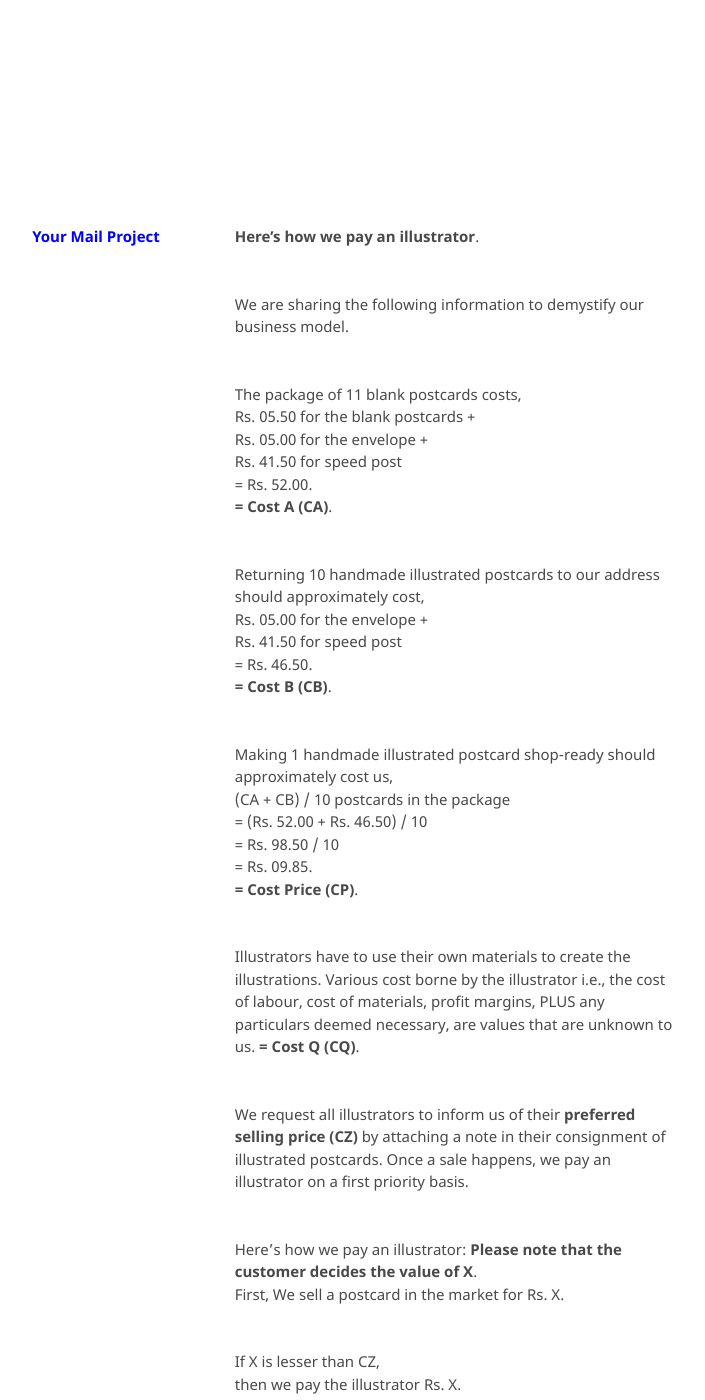
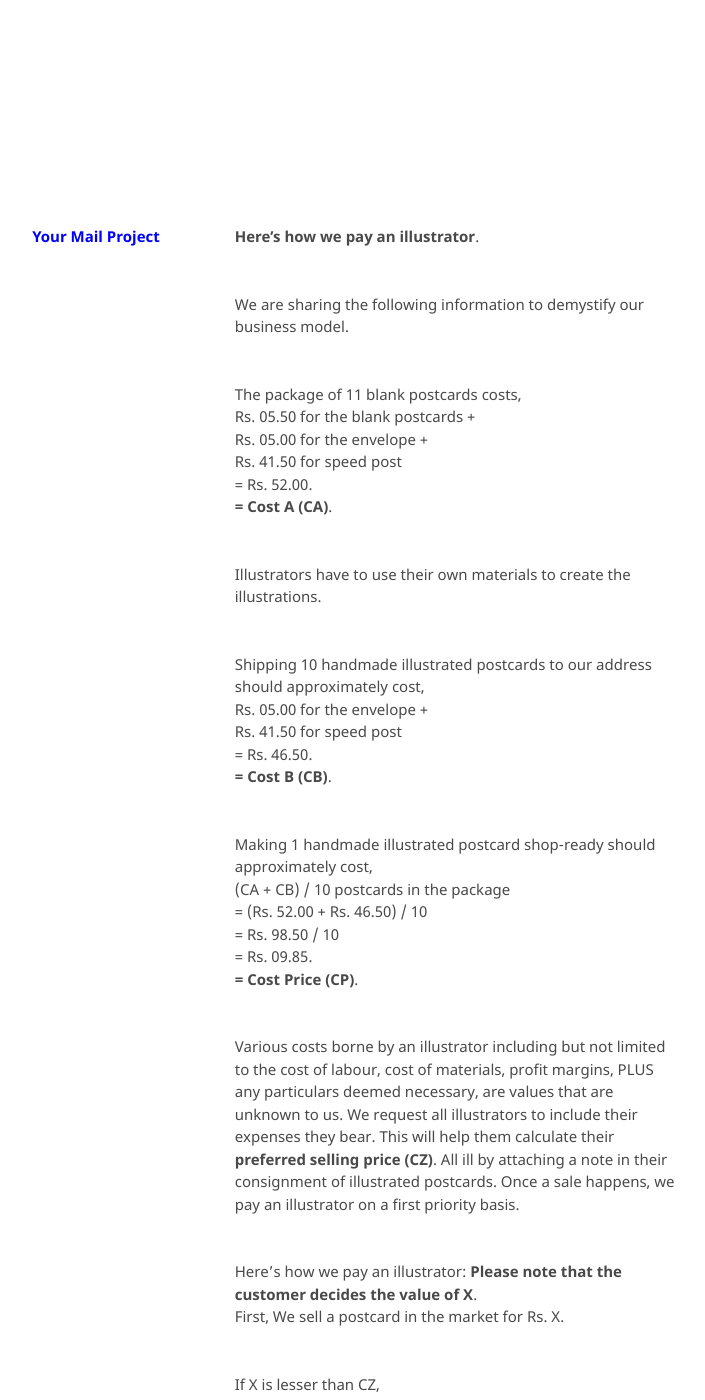
Before and after one commit to kvshvlin/yourmailproject, a Jekyll site: the page built from pages/payments.md, in a window 1280 px wide and 1400 px high. Shown: the whole window, without its empty margins (377-1082 px from the left). Built offline with Jekyll 4.4.1, drawn with Linux system fonts in a browser that asks for light colours; our own code applies the rules of GitHub Pages for plain Markdown files.

Commit message:
Update payments.md

```diff
--- a/pages/payments.md
+++ b/pages/payments.md
@@ -9,24 +9,22 @@
 = Rs. 52.00.
 **= Cost A (CA)**.
 
-Returning 10 handmade illustrated postcards to our address should approximately cost,
+Illustrators have to use their own materials to create the illustrations.
+
+Shipping 10 handmade illustrated postcards to our address should approximately cost,
 Rs. 05.00 for the envelope +
 Rs. 41.50 for speed post
 = Rs. 46.50.
 **= Cost B (CB)**.
 
-Making 1 handmade illustrated postcard shop-ready should approximately cost us,
+Making 1 handmade illustrated postcard shop-ready should approximately cost,
 (CA + CB) / 10 postcards in the package
 = (Rs. 52.00 + Rs. 46.50) / 10
 = Rs. 98.50 / 10
 = Rs. 09.85.
 **= Cost Price (CP)**.
 
-Illustrators have to use their own materials to create the illustrations. Various cost borne by the illustrator i.e., the cost of labour, cost of materials, profit margins, PLUS any particulars deemed necessary, are values that are unknown to us.
-**= Cost Q (CQ)**.
-
-
-We request all illustrators to inform us of their **preferred selling price (CZ)** by attaching a note in their consignment of illustrated postcards. Once a sale happens, we pay an illustrator on a first priority basis.
+Various costs borne by an illustrator including but not limited to the cost of labour, cost of materials, profit margins, PLUS any particulars deemed necessary, are values that are unknown to us. We request all illustrators to include their expenses they bear. This will help them calculate their **preferred selling price (CZ)**. All ill by attaching a note in their consignment of illustrated postcards. Once a sale happens, we pay an illustrator on a first priority basis.
 
 Here's how we pay an illustrator:
 **Please note that the customer decides the value of X**.
```
